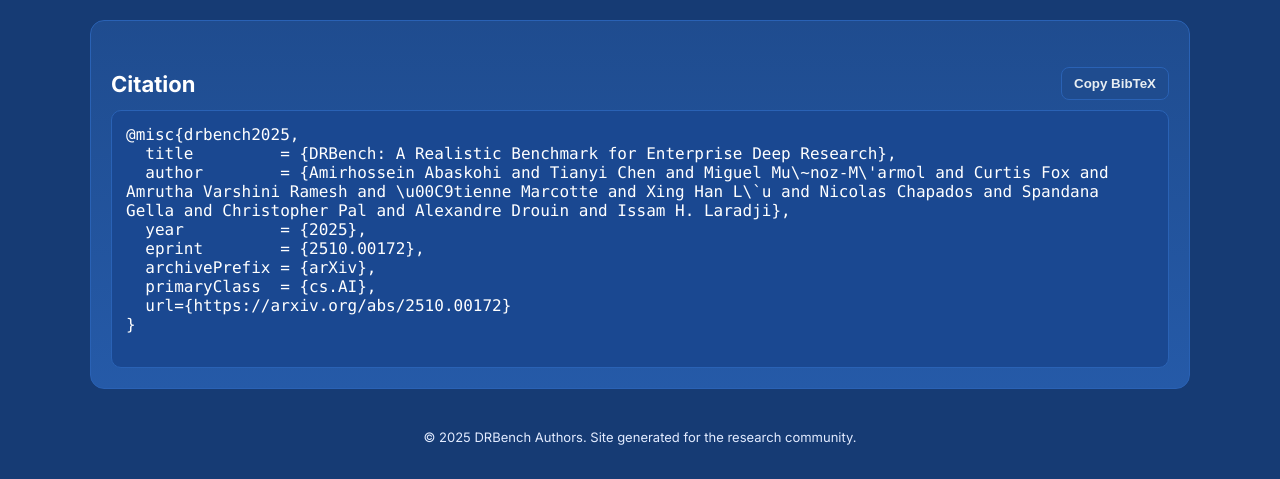
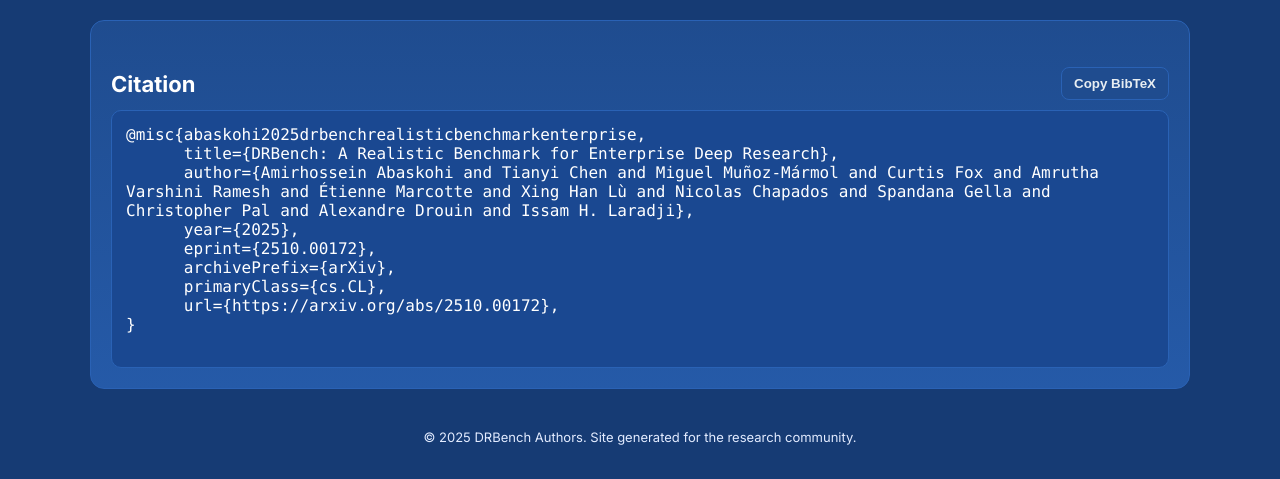
Before and after one commit to drbench-site/drbench-site.github.io, a plain HTML site: page index.html in a window 1280 px wide. Shown: the part 1500-1979 px from the top of the page. Drawn offline with Linux system fonts and the light colour scheme.

Commit message:
citation update

```diff
--- a/index.html
+++ b/index.html
@@ -398,14 +398,14 @@
                     <button id="copyBib" class="copy">Copy BibTeX</button>
                 </div>
                 <div class="code" style="margin-top:10px">
-                    <pre id="bibtex">@misc{drbench2025,
-  title         = {DRBench: A Realistic Benchmark for Enterprise Deep Research},
-  author        = {Amirhossein Abaskohi and Tianyi Chen and Miguel Mu\~noz-M\'armol and Curtis Fox and Amrutha Varshini Ramesh and \u00C9tienne Marcotte and Xing Han L\`u and Nicolas Chapados and Spandana Gella and Christopher Pal and Alexandre Drouin and Issam H. Laradji},
-  year          = {2025},
-  eprint        = {2510.00172},
-  archivePrefix = {arXiv},
-  primaryClass  = {cs.AI},
-  url={https://arxiv.org/abs/2510.00172}
+                    <pre id="bibtex">@misc{abaskohi2025drbenchrealisticbenchmarkenterprise,
+      title={DRBench: A Realistic Benchmark for Enterprise Deep Research},
+      author={Amirhossein Abaskohi and Tianyi Chen and Miguel Muñoz-Mármol and Curtis Fox and Amrutha Varshini Ramesh and Étienne Marcotte and Xing Han Lù and Nicolas Chapados and Spandana Gella and Christopher Pal and Alexandre Drouin and Issam H. Laradji},
+      year={2025},
+      eprint={2510.00172},
+      archivePrefix={arXiv},
+      primaryClass={cs.CL},
+      url={https://arxiv.org/abs/2510.00172},
 }
                     </pre>
                 </div>
```
